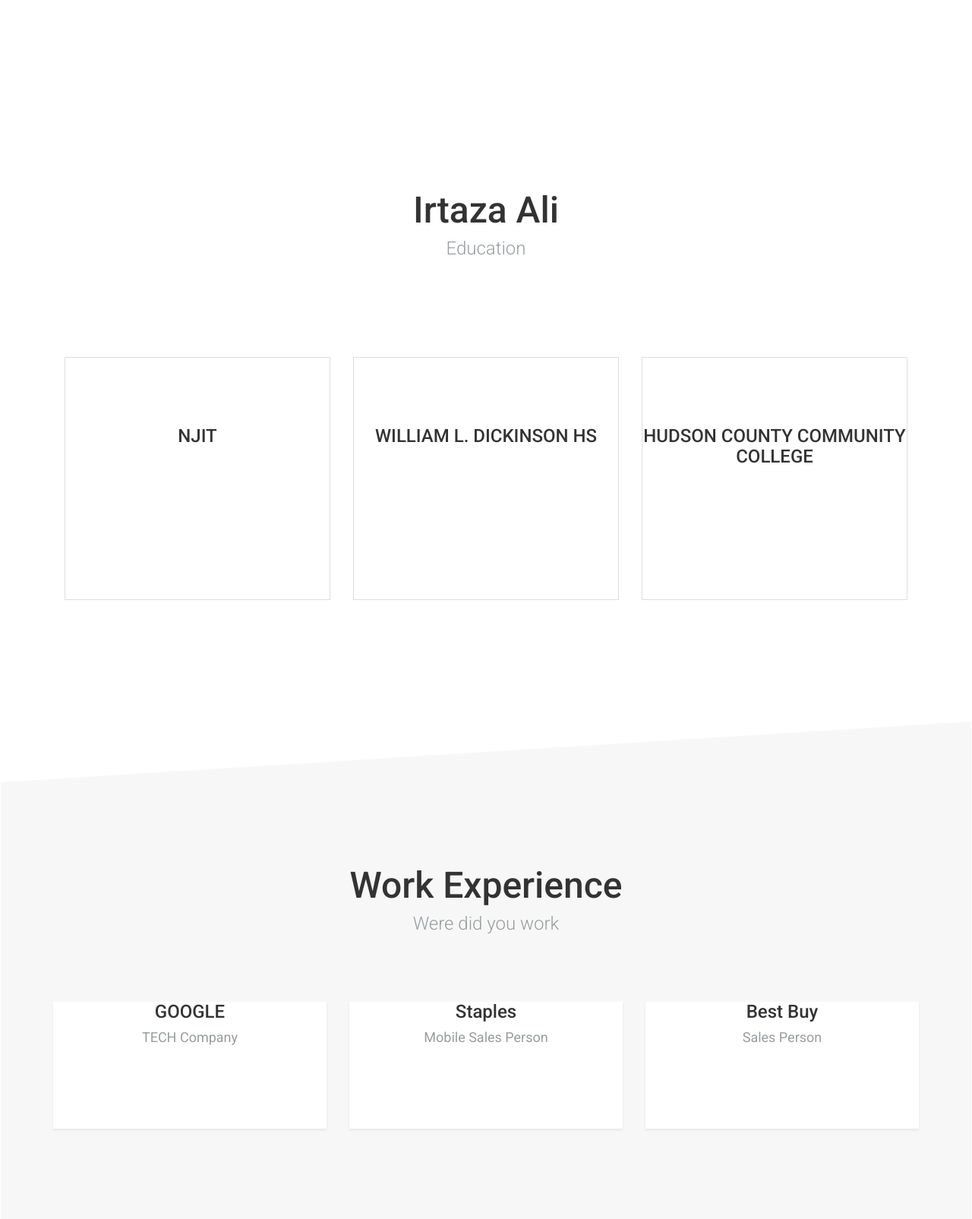
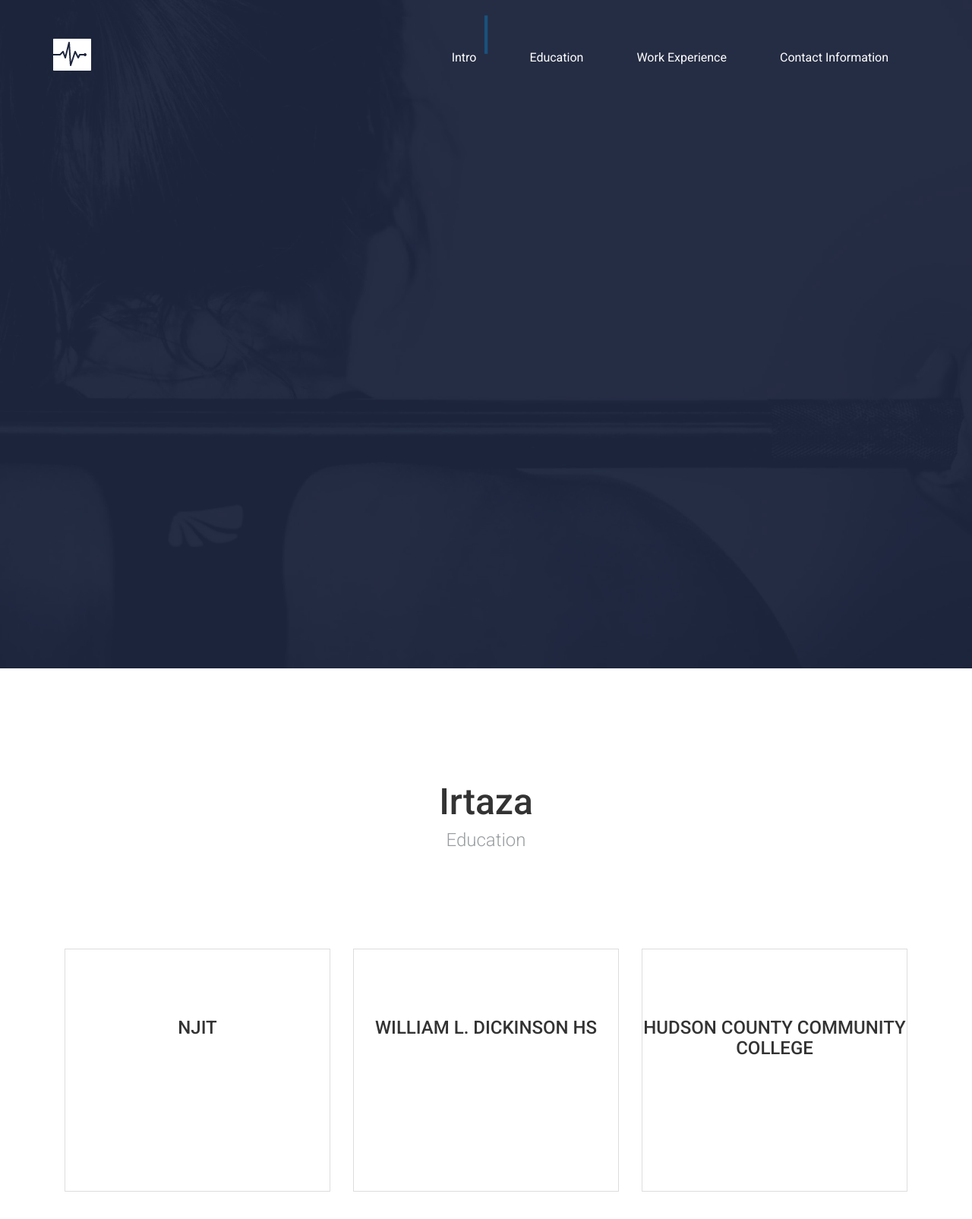
Before and after one commit to IRA5/is219s16ali-p1, a PHP site: page / in a window 1280 px wide. Shown: the top 1605 px of the page at 76% size. Run offline with PHP 8.4, Linux system fonts and the light colour scheme.

Commit message:
Revert "Resume"
This reverts commit 20161f03d13376ca6e712f9efabde7ce9d702109.

```diff
--- a/index.php
+++ b/index.php
@@ -53,6 +53,7 @@
 			<!-- Collect the nav links, forms, and other content for toggling -->
 			<div class="collapse navbar-collapse" id="bs-example-navbar-collapse-1">
 				<ul class="nav navbar-nav navbar-right main-nav">
+					<li><a href="#intro">Intro</a></li>
 					<li><a href="#services">Education</a></li>
 					<li><a href="#team">Work Experience</a></li>
 					<li><a href="#pricing">Contact Information</a></li>
@@ -60,6 +61,21 @@
 			</div>
 			<!-- /.navbar-collapse -->
 		</div>
+		<!-- /.container-fluid -->
+	</nav>
+	<header id="intro">
+		<div class="Education">
+			<div class="Interest">
+				<div class="Work-Experience">
+					<div class="Contact Information">
+						<div class="col-md-12 text-center">
+							<span class="typed-cursor">|</span>
+						</div>
+					</div>
+				</div>
+			</div>
+		</div>
+	</header>
 	<section>
 		<div class="Education"></div>
 		<div class="Contact Information">
@@ -70,7 +86,7 @@
 	<section id="services" class="section section-padded">
 		<div class="container">
 			<div class="row text-center title">
-				<h2>Irtaza Ali</h2>
+				<h2>Irtaza</h2>
 				<h4 class="light muted">Education</h4>
 			</div>
 			<div class="row services">
@@ -150,7 +166,7 @@
 					<div class="pricing">
 						<div class="box-main active" data-img="img/pricing1.jpg">
 							<h4 class="white">Email</h4>
-							<h4 class="white regular light">ira5@njit.edu <span class="small-font"></span></h4>
+							<h4 class="white regular light">ira5@njit.edu <span class="small-font">/</span></h4>
 							<i class="info-icon icon_question"></i>
 						</div>
 						<div class="box-second active">
```
